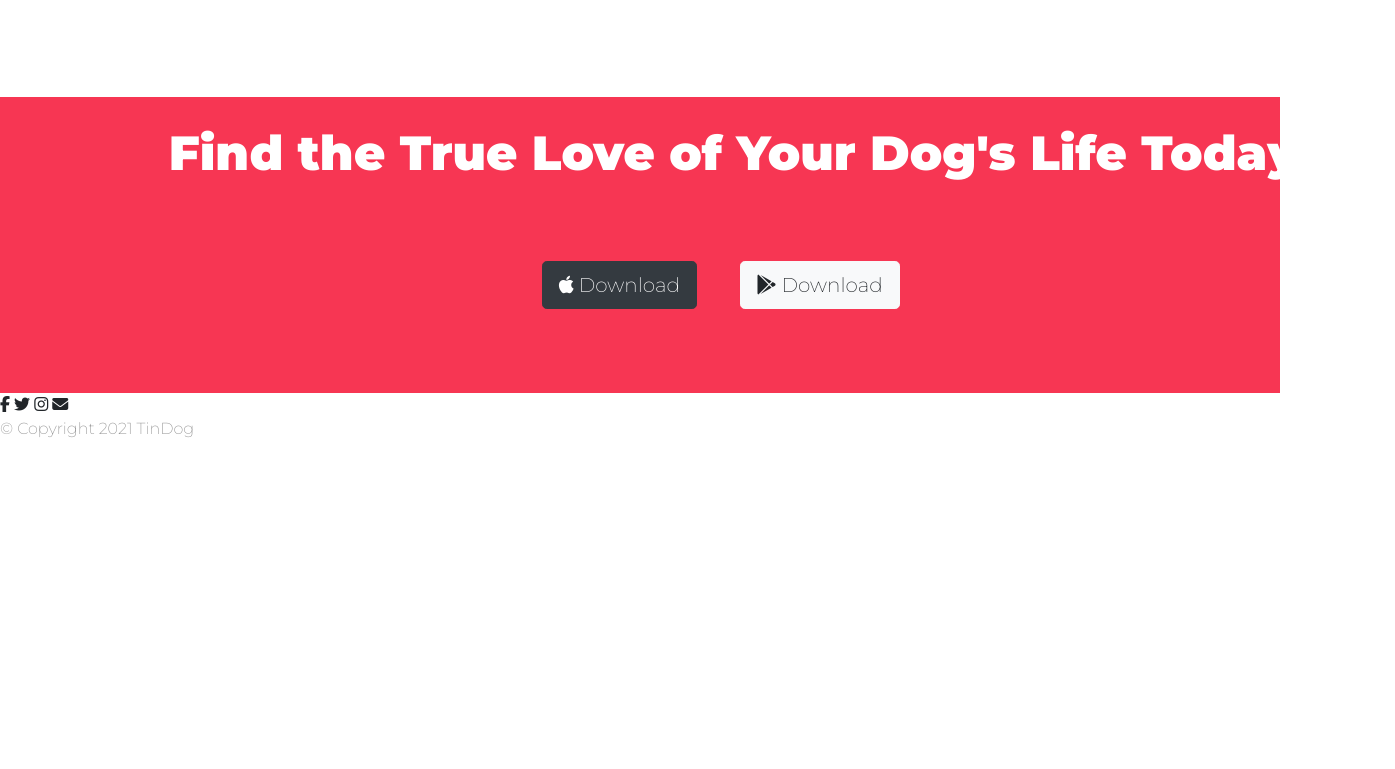
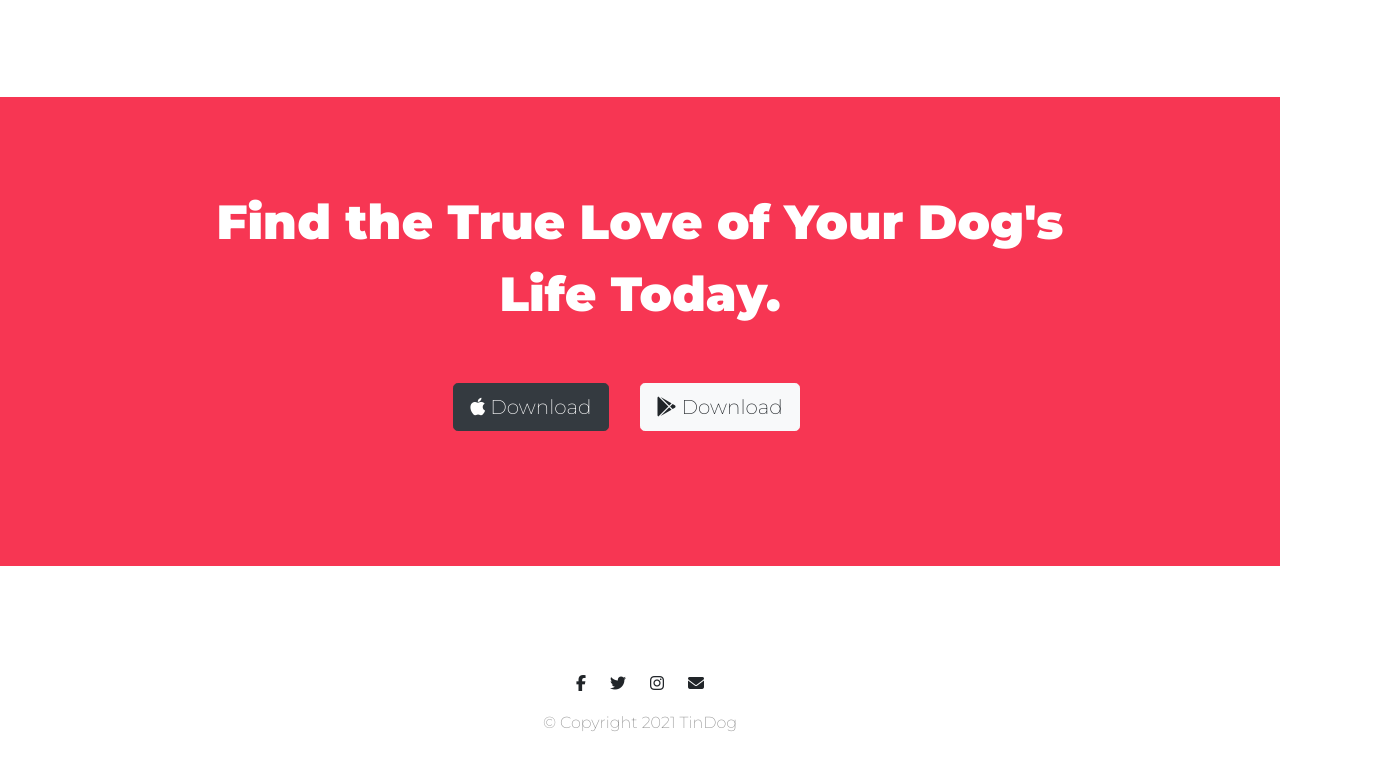
Before and after one commit to welkincz/03_TinDog, a plain HTML site: page index.html in a window 1280 px wide. Shown: the part 2442-3211 px from the top of the page, 1395 px wide, since content can reach past the window. Before the commit the page ends 2899 px from the top, so only its background shows below. Drawn offline with nearby package versions, Linux system fonts and the light colour scheme.

Commit message:
Add files via upload

```diff
--- a/css/styles.css
+++ b/css/styles.css
@@ -140,8 +140,14 @@
             text-align: center;
             background-color: #f73653;
             color: #fff;
+            padding: 7% 15%;
         }
 
-        .footer-text {
-            margin: 20px 100px;
+        #footer {
+            padding: 7% 15%;
+            text-align: center;
         }
+
+        .footer-icon {
+            margin: 20px 10px;
+        }
```
